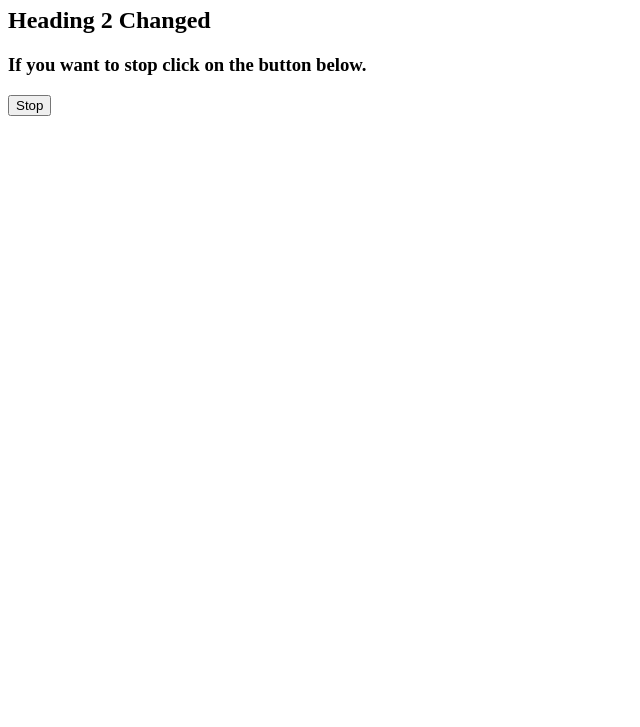
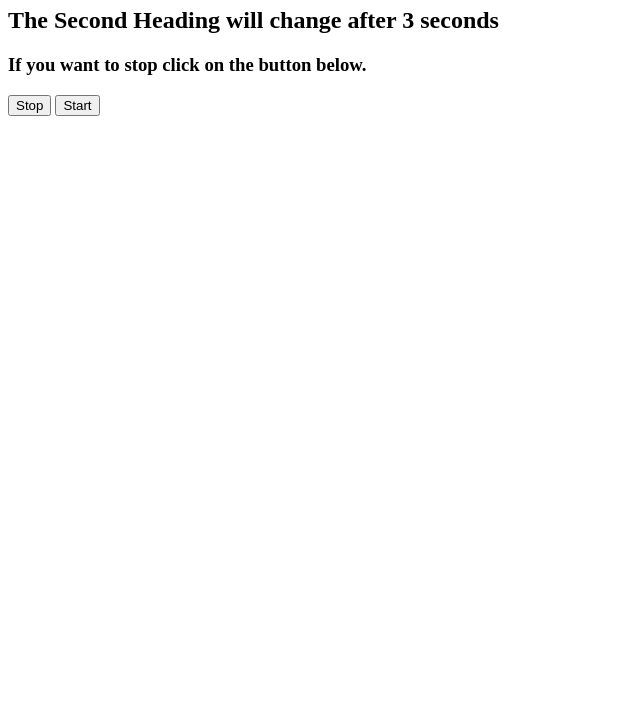
Before and after one commit to ItsMe1104/js-again, a plain HTML site: page 010_asynchronous_part/02_SetInterval function/one.html in a window 1280 px wide. Shown: the part 73-800 px from the top of the page, without its empty margins (0-640 px from the left). Drawn offline with Linux system fonts and the light colour scheme.

Commit message:
Updated the files of setTimeout() and setInterval()

```diff
--- a/010_asynchronous_part/01_SetTimeout/one.html
+++ b/010_asynchronous_part/02_SetInterval function/one.html
@@ -10,9 +10,9 @@
     <h2>The Second Heading will change after 3 seconds</h2>
     <h3>If you want to stop click on the button below.</h3>
     <button id="stop">Stop</button>
+    <button id="start">Start</button>
 </body>
 
-<!-- About setTimeout and clearTimeout-->
-<script src="one.js">
-</script>
+<!-- About setInterval and clearInterval-->
+<script src="one.js"></script>
 </html>
```
Also changed, not shown: 010_asynchronous_part/01_SetTimeout function/one.html (renamed from 010_asynchronous_part/02_SetInterval/one.html, +2 -2 lines), 010_asynchronous_part/02_SetInterval function/one.js (renamed from 010_asynchronous_part/02_SetInterval/one.js, +8 -1 lines), 010_asynchronous_part/01_SetTimeout function/one.js (renamed from 010_asynchronous_part/01_SetTimeout/one.js).
